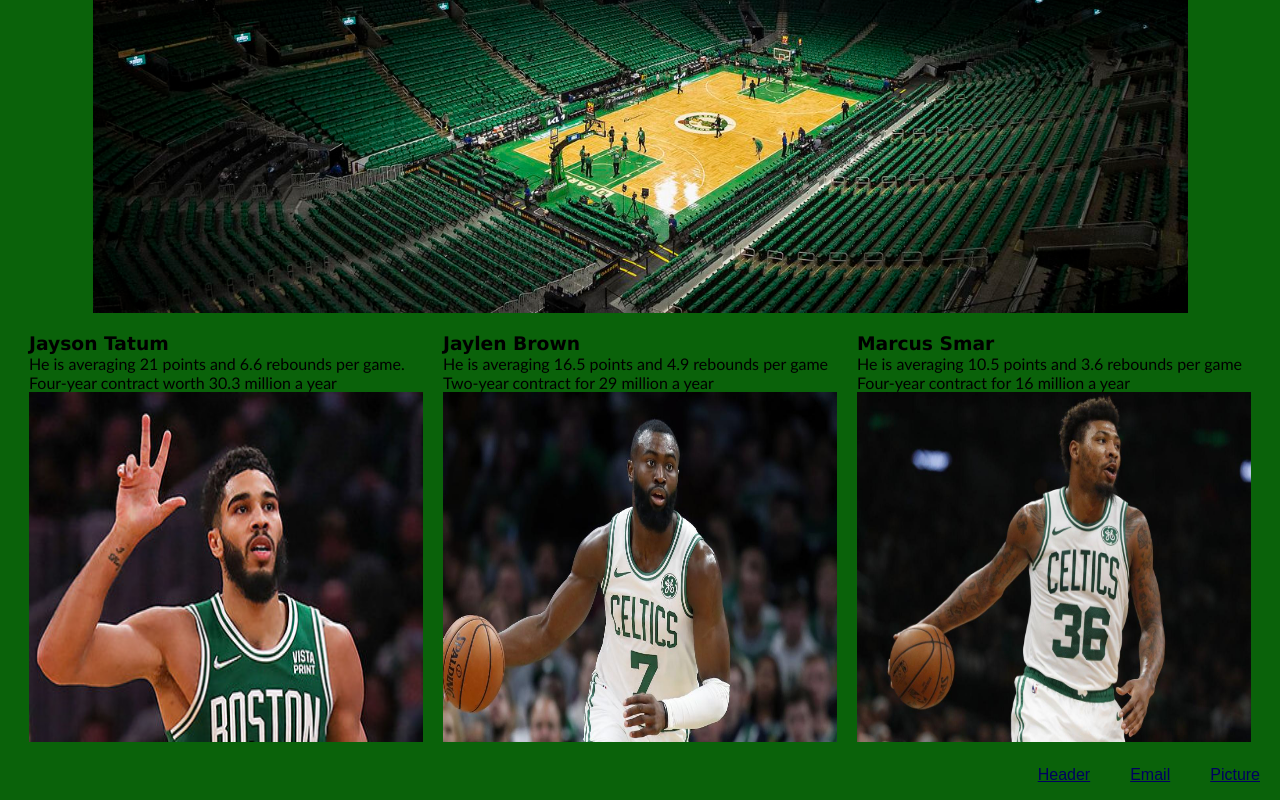
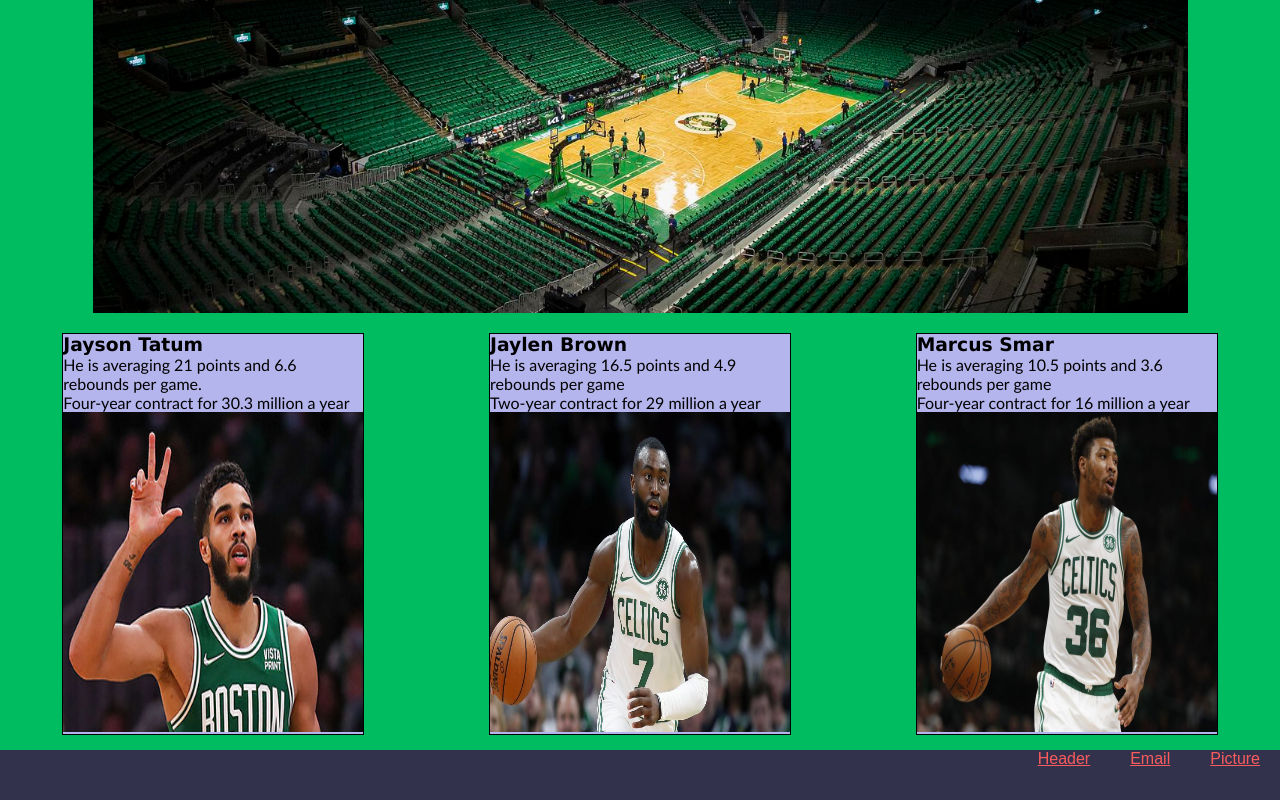
Before and after one commit to Viktor-92/Boston-Celtics, a plain HTML site: page index.html in a window 1280 px wide. Shown: the part 836-1636 px from the top of the page. Drawn offline with Linux system fonts and the light colour scheme.

Commit message:
added css

```diff
--- a/index.html
+++ b/index.html
@@ -11,10 +11,10 @@
 
 <body>
     <header id="header" class="get-start__header">
-        <div>
-            <img id="header-img-logo" src="img/boston-celtics-logo.png" alt="celtics-logo" width="100" />
+        <div class="header-logo">
+            <img id="header__img-logo" src="img/boston-celtics-logo.png" alt="celtics-logo" />
         </div>
-        <nav id="nav-bar">
+        <nav id="nav-list">
             <ul class="get-start-list">
                 <li><a class="nav-link" href="#best-players">Best players</a></li>
                 <li><a class="nav-link" href="#picture">Picture</a></li>
@@ -74,26 +74,32 @@
                 <img class="garden" src="img/td_garden.jpg" alt="garden" />
             </div>
         </section>
-        <section class="get-start__card" id="contracts">
+        <div class="get-start__card" id="contracts">
             <div class="tatum-card">
                 <h3>Jayson Tatum</h3>
                 <p>He is averaging 21 points and 6.6 rebounds per game.</p>
-                <p>Four-year contract worth 30.3 million a year</p>
-                <img class="tatum-picture" src="img/tatumcard.jpg" alt="tatum" />
+                <p>Four-year contract for 30.3 million a year</p>
+                <div>
+                    <img class="tatum-picture" src="img/tatumcard.jpg" alt="tatum" />
+                </div>
             </div>
             <div class="brown-card">
                 <h3>Jaylen Brown</h3>
                 <p>He is averaging 16.5 points and 4.9 rebounds per game</p>
                 <p>Two-year contract for 29 million a year</p>
-                <img class="brown-picture" src="img/browncard.jpg" alt="brown" />
+                <div>
+                    <img class="brown-picture" src="img/browncard.jpg" alt="brown" />
+                </div>
             </div>
             <div class="smart-card">
                 <h3>Marcus Smar</h3>
                 <p>He is averaging 10.5 points and 3.6 rebounds per game</p>
                 <p>Four-year contract for 16 million a year</p>
-                <img class="smart-picture" src="img/smartcard.jpg" alt="smart" />
+                <div>
+                    <img class="smart-picture" src="img/smartcard.jpg" alt="smart" />
+                </div>
             </div>
-        </section>
+        </div>
     </main>
     <footer class="get-start__footer">
         <div class="footer__container">
--- a/style.css
+++ b/style.css
@@ -4,7 +4,11 @@
 }
 
 body {
-    background-color: rgb(10, 98, 10);
+    background-color: rgb(0, 188, 97);
+}
+
+#header__img-logo {
+    width: 100px;
 }
 
 h1,
@@ -19,7 +23,7 @@
 }
 
 .get-start__header {
-    max-width: 1100px;
+    background-color: rgb(50, 50, 77);
     display: flex;
     justify-content: space-around;
     align-items: center;
@@ -33,7 +37,7 @@
 
 .nav-link {
     font-family: Arial, Helvetica, sans-serif;
-    color: rgb(0, 0, 95);
+    color: rgb(249, 92, 92);
     margin: 0 20px;
 }
 
@@ -109,42 +113,53 @@
 
 .get-start__card {
     display: flex;
-    justify-content: center;
+    justify-content: space-around;
 }
 
 .tatum-card {
-    margin: 0 10px;
+    background-color: rgb(181, 181, 237);
+    width: 300px;
+    height: 400px;
+    border: 1px solid;
 }
 
 .brown-card {
-    margin: 0 10px;
+    background-color: rgb(181, 181, 237);
+    width: 300px;
+    height: 400px;
+    border: 1px solid;
 }
 
 .smart-card {
-    margin: 0 10px;
+    background-color: rgb(181, 181, 237);
+    width: 300px;
+    height: 400px;
+    border: 1px solid;
 }
 
 .tatum-picture {
-    max-width: 394px;
-    height: 350px;
+    max-width: 300px;
+    height: 320px;
 }
 
 .brown-picture {
-    max-width: 394px;
-    height: 350px;
+    max-width: 300px;
+    height: 320px;
 }
 
 .smart-picture {
-    max-width: 394px;
-    height: 350px;
+    max-width: 300px;
+    height: 320px;
 }
 
 .footer__container {
-    margin-top: 20px;
-    height: 25px;
+    background-color: rgb(50, 50, 77);
+    margin-top: 15px;
+    height: 50px;
 }
 
 .manu__footer {
+    background-color: rgb(50, 50, 77);
     display: flex;
     justify-content: right;
     font-family: Arial, Helvetica, sans-serif;
```
